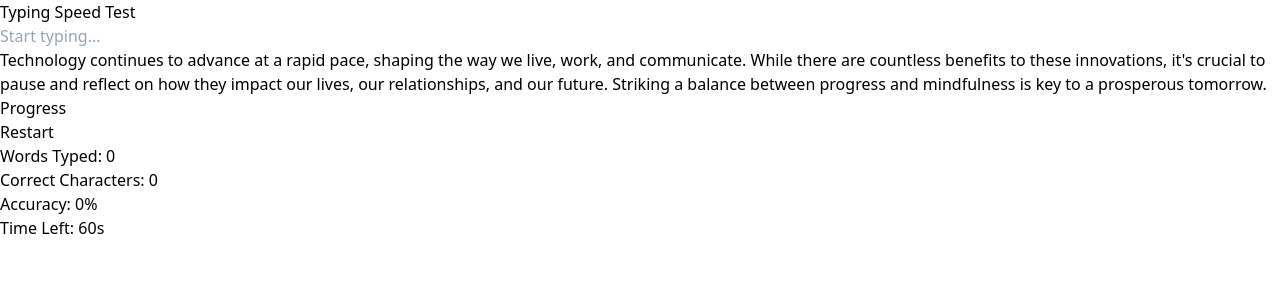
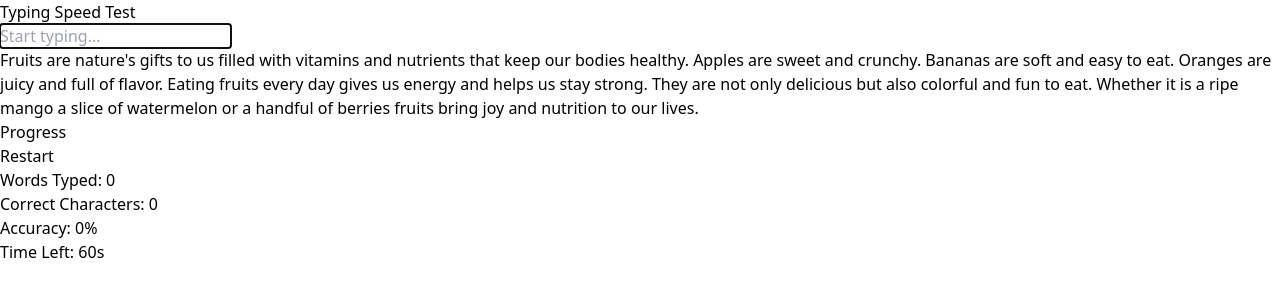
Before and after one commit to bhagirathpaliyal/typingSpeedTest, a React (Vite) app: page / in a window 1280 px wide. Shown: the top 300 px of the page. Built offline with nearby package versions, Linux system fonts and the light colour scheme.

Commit message:
break App.tsx into reusable components

```diff
--- a/src/App.tsx
+++ b/src/App.tsx
@@ -1,77 +1,73 @@
 import { useEffect, useRef, useState } from "react";
 import { logPageView } from "./utils/analytics";
+import Header from "./components/Header";
+import TypingBox from "./components/TypingBox";
+import ProgressBar from "./components/ProgressBar";
+import Stats from "./components/Stats";
+import RestartButton from "./components/RestartButton";
 
 const App = () => {
-
-
-    useEffect(() => {
-        logPageView();
-    }, []);
-
-
-
-  let paragraphs = [
-    "In a world full of constant change, it's easy to feel lost in the shuffle. However, every experience, every encounter, and every challenge presents an opportunity for growth. Embrace each moment with open arms, for it's not the destination that defines us, but the journey itself",
-    "Technology continues to advance at a rapid pace, shaping the way we live, work, and communicate. While there are countless benefits to these innovations, it's crucial to pause and reflect on how they impact our lives, our relationships, and our future. Striking a balance between progress and mindfulness is key to a prosperous tomorrow.",
-    "The beauty of nature is often found in its simplicity. From the rustling leaves to the flowing streams, nature reminds us of the importance of slowing down and appreciating the little things. In a fast-paced world, it's essential to reconnect with the natural world and find peace in its rhythms.",
-    "Life is a series of choices, each one leading us down a different path. Some decisions are easy, others more difficult, but each one shapes our journey in profound ways. The key to a fulfilling life lies in making choices that align with our values, passions, and purpose, no matter how challenging they may seem.",
-    "Success is often seen as the end goal, but it’s the lessons learned along the way that truly define us. Failure, setbacks, and unexpected obstacles are not roadblocks but stepping stones toward achieving our dreams. Each experience is a valuable teacher, guiding us toward the person we are meant to become.",
+  const paragraphs = [
+    "The sun rises in the east and fills the world with light and warmth. Each morning the sky glows with beautiful colors and birds sing their cheerful songs. People wake up and start their day full of energy and hope. The flowers bloom and trees sway gently in the breeze. Nature reminds us to keep going and embrace the changes around us. Every sunrise brings new opportunities to grow and explore. Life is a journey where every step matters and every moment is precious.",
+    "Fruits are nature's gifts to us filled with vitamins and nutrients that keep our bodies healthy. Apples are sweet and crunchy. Bananas are soft and easy to eat. Oranges are juicy and full of flavor. Eating fruits every day gives us energy and helps us stay strong. They are not only delicious but also colorful and fun to eat. Whether it is a ripe mango a slice of watermelon or a handful of berries fruits bring joy and nutrition to our lives.",
+   "The sky is blue and stretches endlessly above us. On a clear day it feels like an open invitation to step outside and enjoy the fresh air. Parks become alive with laughter as children run and play. Families gather on the grass sharing food and stories. Friends fly kites while the gentle breeze carries the scent of blooming flowers. Being in nature reminds us to slow down and appreciate the little things in life. Moments like these are what create lasting memories.",
+   "Cats are curious creatures with soft fur and bright eyes. They move quietly and gracefully exploring their surroundings with endless curiosity. They love to chase after strings jump onto high places and hide in cozy spots. Even though they seem independent cats form strong bonds with their owners. They show their love by purring softly and rubbing against your legs. Their playful nature and gentle behavior make them wonderful companions bringing joy to every home they enter.",
+   "Water is essential for all living beings on Earth. It flows in rivers and streams fills lakes and oceans and supports life everywhere. We use water for drinking cooking cleaning and growing food. It keeps us healthy and strong and it is important to protect this valuable resource. Many people in the world do not have enough clean water to drink and it is up to us to save water and prevent pollution. Every small action we take helps to preserve water for the future."
   ];
 
   const [text, setText] = useState<string>("");
-
   const [textBlur, setTextBlur] = useState(true);
-
   const inputRef = useRef<HTMLInputElement>(null);
-
   const [typedText, setTypedText] = useState("");
-
-  const [timeLeft, setTimeLeft] = useState(60);
+  const [timeLeft, setTimeLeft] = useState<number>(60);
+  const [wordsTyped, setWordsTyped] = useState<number>(0);
+  const [correctChars, setCorrectChars] = useState<number>(0);
+  const [accuracy, setAccuracy] = useState(0);
 
   const reStart = () => {
     const randomNumber = Math.floor(Math.random() * paragraphs.length);
     setText(paragraphs[randomNumber]);
-    if(inputRef.current){
+    if (inputRef.current) {
       inputRef.current.focus();
-      setTypedText('')
-    inputRef.current.value='';
-    inputRef.current.disabled = false;
-    setTimeLeft(60);
+      setTypedText("");
+      inputRef.current.value = "";
+      inputRef.current.disabled = false;
+      setTimeLeft(60);
 
     }
-
   };
-
-
 
   const handleClick = () => {
     if (inputRef.current) {
       inputRef.current.disabled = false;
       if (timeLeft > 0) {
         inputRef.current.focus();
+
       } else {
         reStart();
+
+
       }
     }
-
     setTextBlur(false);
   };
-  const [wordsTyped, setWordsTyped] = useState(0);
-  const [correctChars, setCorrectChars] = useState(0);
-  const [accuracy, setAccuracy] = useState(0);
+
+  useEffect(() => {
+    logPageView();
+    reStart();
+  }, []);
 
   useEffect(() => {
     if (!textBlur) {
       const timer = setInterval(() => {
         setTimeLeft((prev) => Math.max(prev - 1, 0));
       }, 1000);
-
       return () => clearInterval(timer);
     }
   }, [textBlur]);
 
   useEffect(() => {
-    if (timeLeft == 0) {
+    if (timeLeft === 0) {
       setTextBlur(true);
       setWordsTyped(typedText.split(" ").length);
       setCorrectChars(
@@ -81,101 +77,29 @@ const App = () => {
       if (inputRef.current) {
         inputRef.current.disabled = true;
       }
-    }else{
-      if (inputRef.current) {
-        inputRef.current.disabled = false;
-      }
     }
-  }, [timeLeft, textBlur]);
-
-
-  useEffect(() => {
-    if(textBlur ){
-      if (inputRef.current) {
-           inputRef.current.disabled = true;
-      }
-
-    }
-    reStart();
-
-  }, [])
+  }, [timeLeft]);
 
   return (
     <div className="flex flex-col items-center p-4 min-h-screen bg-gradient-to-r from-[#FFFFFF] via-[#F5F5F5] to-[#D6D6D6] text-[#000]">
-    <h1 className="text-3xl text-[#B0B0B0] font-bold mb-4 animate-fadeIn">Typing Speed Test</h1>
-
-    <input
-      type="text"
-      ref={inputRef}
-      placeholder="Start typing..."
-      className="opacity-0"
-      value={typedText}
-      onChange={(e) => setTypedText(e.target.value)}
-    />
-
-
-    <div
-      className={`bg-white text-black rounded-lg shadow-lg p-4 w-full md:w-2/3 text-xl leading-7 mt-6`}
-      onClick={handleClick}
-    >
-      <div>
-      {text.split("").map((char, i) => (
-        <span
-          key={i}
-          className={`transition-all duration-200 ${
-        textBlur ? "blur-[4px]" : "blur-none"
-      } ${
-            typedText[i] === char
-              ? "text-green-600"
-              : typedText[i] === undefined
-              ? "text-gray-500"
-              : "text-red-600"
-          }`}
-        >
-          {char}
-        </span>
-      ))}
-      </div>
-
+      <Header />
+      <TypingBox
+        text={text}
+        textBlur={textBlur}
+        typedText={typedText}
+        setTypedText={setTypedText}
+        inputRef={inputRef}
+        handleClick={handleClick}
+      />
+      <ProgressBar timeLeft={timeLeft} />
+      <RestartButton reStart={reStart} />
+      <Stats
+        wordsTyped={wordsTyped}
+        correctChars={correctChars}
+        accuracy={accuracy}
+        timeLeft={timeLeft}
+      />
     </div>
-
-
-    <div className="w-full md:w-2/3 mt-4">
-      <div className="bg-gray-300 h-2 rounded-full overflow-hidden">
-        <div
-          className="bg-[#B0B0B0] h-full"
-          style={{ width: `${(timeLeft / 60) * 100}%` }}
-        />
-      </div>
-      <p className="text-center mt-2">Progress</p>
-    </div>
-
-    <button
-      onClick={reStart}
-      className="mt-4 px-6 py-2 rounded-full bg-[#B0B0B0] hover:bg-[#8d8c8c] text-white font-semibold transition duration-300"
-    >
-      Restart
-    </button>
-
-
-    <div className="flex flex-wrap-reverse gap-[2px] justify-center mt-6 w-full md:w-2/3 space-y-2 md:space-y-0">
-      <div className="w-full md:w-1/4 flex justify-center items-center p-2 border rounded-lg">
-        Words Typed: {wordsTyped}
-      </div>
-      <div className="w-full md:w-1/4 flex justify-center items-center p-2 border rounded-lg">
-        Correct Characters: {correctChars}
-      </div>
-      <div className="w-full md:w-1/4 flex justify-center items-center p-2 border rounded-lg">
-        Accuracy: {accuracy}%
-      </div>
-      <div className="w-full md:w-1/4 flex justify-center items-center p-2 border rounded-lg">
-        Time Left: {timeLeft}s
-      </div>
-    </div>
-
-
-  </div>
-
   );
 };
 
--- /dev/null
+++ b/src/components/Header.tsx
@@ -0,0 +1,7 @@
+const Header = () => (
+    <h1 className="text-3xl text-[#B0B0B0] font-bold mb-4 animate-fadeIn">
+      Typing Speed Test
+    </h1>
+  );
+
+  export default Header;
--- /dev/null
+++ b/src/components/ProgressBar.tsx
@@ -0,0 +1,19 @@
+import React from "react";
+
+interface ProgressBarProps {
+    timeLeft: number;
+  }
+
+const ProgressBar: React.FC<ProgressBarProps> = ({ timeLeft }) => (
+    <div className="w-full md:w-2/3 mt-4">
+      <div className="bg-gray-300 h-2 rounded-full overflow-hidden">
+        <div
+          className="bg-[#B0B0B0] h-full"
+          style={{ width: `${(timeLeft / 60) * 100}%` }}
+        />
+      </div>
+      <p className="text-center mt-2">Progress</p>
+    </div>
+  );
+
+  export default ProgressBar;
--- /dev/null
+++ b/src/components/RestartButton.tsx
@@ -0,0 +1,16 @@
+import React from "react";
+
+interface RestartButtonProps {
+    reStart: () => void;
+  }
+
+const RestartButton: React.FC<RestartButtonProps> = ({ reStart }) => (
+    <button
+      onClick={reStart}
+      className="mt-4 px-6 py-2 rounded-full bg-[#B0B0B0] hover:bg-[#8d8c8c] text-white font-semibold transition duration-300"
+    >
+      Restart
+    </button>
+  );
+
+  export default RestartButton;
--- /dev/null
+++ b/src/components/Stats.tsx
@@ -0,0 +1,27 @@
+import React from "react";
+
+interface StatsProps {
+    wordsTyped: number;
+    correctChars: number;
+    accuracy: number;
+    timeLeft: number;
+  }
+
+const Stats : React.FC<StatsProps> = ({ wordsTyped, correctChars, accuracy, timeLeft }) => (
+    <div className="flex flex-wrap-reverse gap-[2px] justify-center mt-6 w-full md:w-2/3 space-y-2 md:space-y-0">
+      <div className="w-full md:w-1/4 flex justify-center items-center p-2 border rounded-lg">
+        Words Typed: {wordsTyped}
+      </div>
+      <div className="w-full md:w-1/4 flex justify-center items-center p-2 border rounded-lg">
+        Correct Characters: {correctChars}
+      </div>
+      <div className="w-full md:w-1/4 flex justify-center items-center p-2 border rounded-lg">
+        Accuracy: {accuracy}%
+      </div>
+      <div className="w-full md:w-1/4 flex justify-center items-center p-2 border rounded-lg">
+        Time Left: {timeLeft}s
+      </div>
+    </div>
+  );
+
+  export default Stats;
--- /dev/null
+++ b/src/components/TypingBox.tsx
@@ -0,0 +1,47 @@
+import React, { RefObject } from "react";
+interface TypingBoxProps {
+    text: string;
+    textBlur: boolean;
+    typedText: string;
+    setTypedText: React.Dispatch<React.SetStateAction<string>>;
+    inputRef: RefObject<HTMLInputElement>;
+    handleClick: () => void;
+  }
+
+const TypingBox :React.FC<TypingBoxProps> = ({ text, textBlur, typedText, setTypedText, inputRef, handleClick }) => (
+  <>
+    <input
+      type="text"
+      ref={inputRef}
+      placeholder="Start typing..."
+      className="opacity-0"
+      value={typedText}
+      onChange={(e) => setTypedText(e.target.value)}
+    />
+    <div
+      className={`bg-white text-black rounded-lg shadow-lg p-4 w-full md:w-2/3 text-xl leading-7 mt-6`}
+      onClick={handleClick}
+    >
+      <div>
+        {text.split("").map((char:any, i:any) => (
+          <span
+            key={i}
+            className={`transition-all duration-200 ${
+              textBlur ? "blur-[4px]" : "blur-none"
+            } ${
+              typedText[i] === char
+                ? "text-green-600"
+                : typedText[i] === undefined
+                ? "text-gray-500"
+                : "text-red-600"
+            }`}
+          >
+            {char}
+          </span>
+        ))}
+      </div>
+    </div>
+  </>
+);
+
+export default TypingBox;
```
